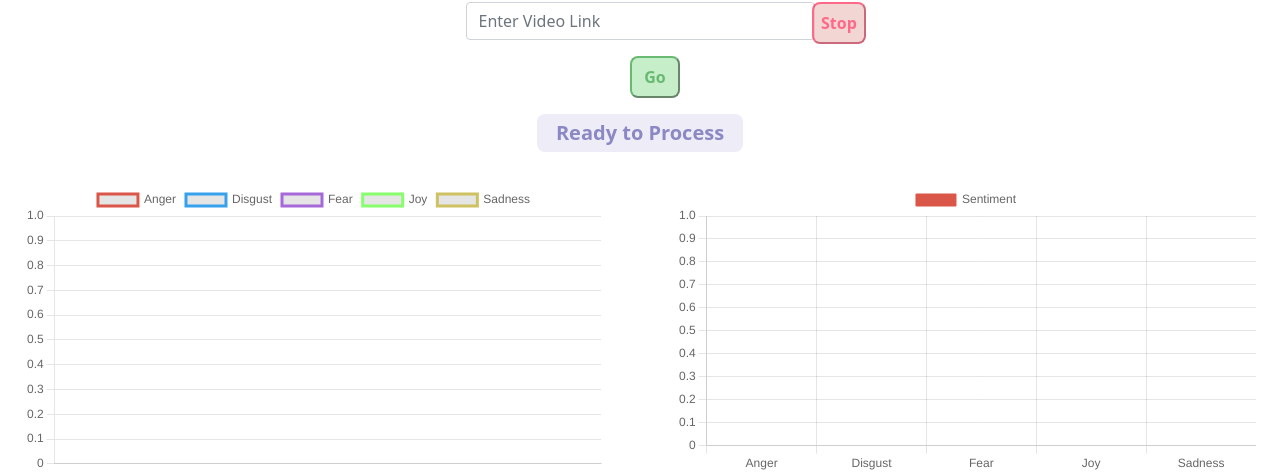
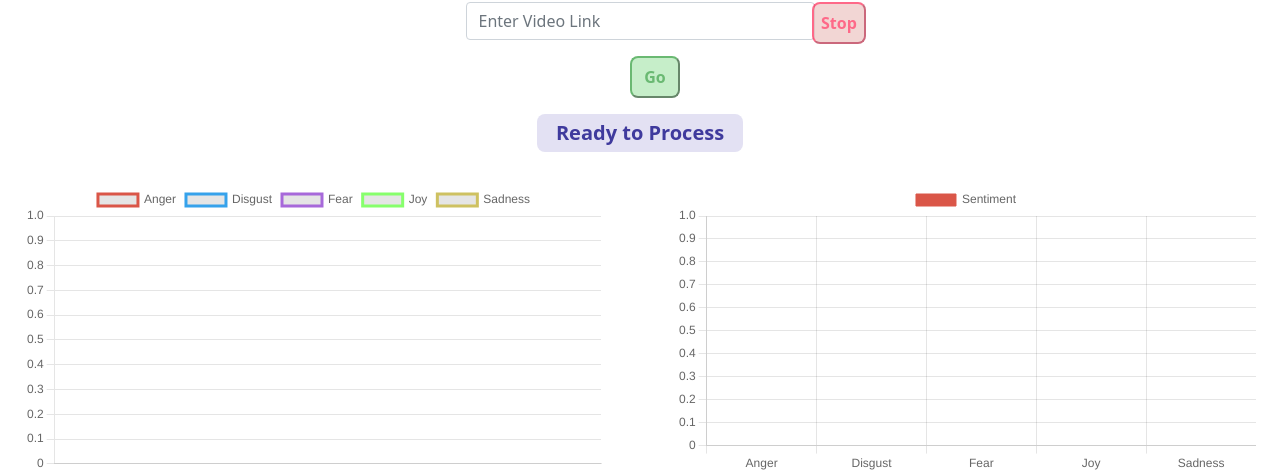
Before and after one commit to cmdev007/Power-Utilisaton-Prediction, a Django app: page /sentiment in a window 1280 px wide. Shown: the part 156-629 px from the top of the page. Run offline with Django 3.2, Linux system fonts and the light colour scheme; data that the repository does not hold is empty; some libraries are stand-ins or nearby versions.

Commit message:
SENTIMENT-FRONT:removed hover

```diff
--- a/templates/sentiment.html
+++ b/templates/sentiment.html
@@ -45,12 +45,10 @@
   color: #3f3a9d;
   font-weight: bold;
   text-align: center;
-  opacity: 0.6;
   transition: 0.3s;
   padding:7px;
   border-radius:0.5rem;
 }
-.card1:hover {opacity: 1}
 
 </style>
 </head>
```
